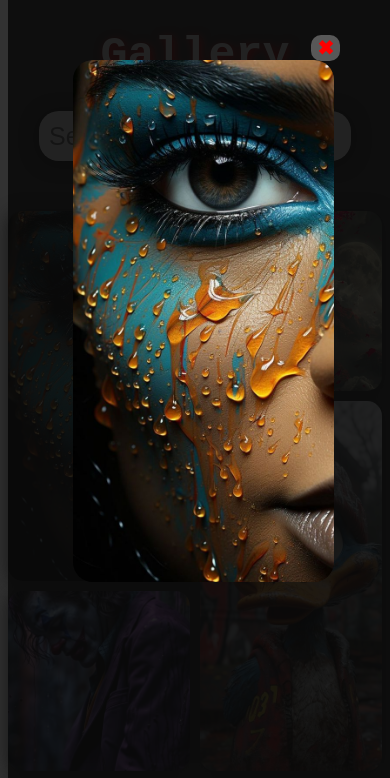
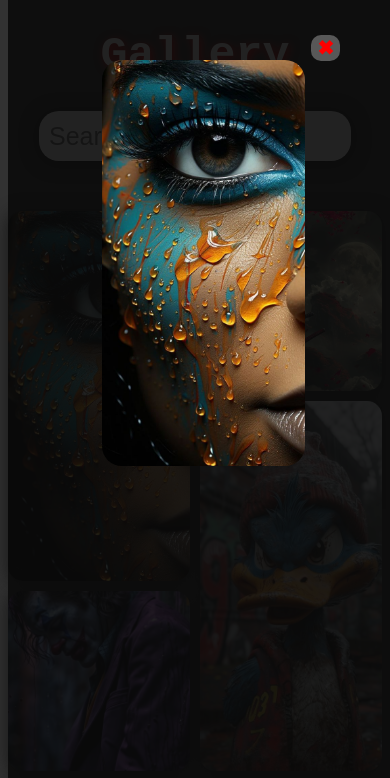
Before and after one commit to Twigstin/Masonry-Gallery-App, a plain HTML site: page index.html in a window 390 px wide. Both pictures are taken after a click on the element 99 px from the left and 396 px from the top of the page. Shown: the top 778 px of the page. Drawn offline with Linux system fonts and the light colour scheme.

Commit message:
Update gallery.css

```diff
--- a/gallery.css
+++ b/gallery.css
@@ -160,8 +160,7 @@ main {
         font-size: 30px;
     }
     .full .fullImage {
-    max-width: 90%;
-    min-width: 50%;
+    width: 90%;
     height: auto;
 }
 }
```
